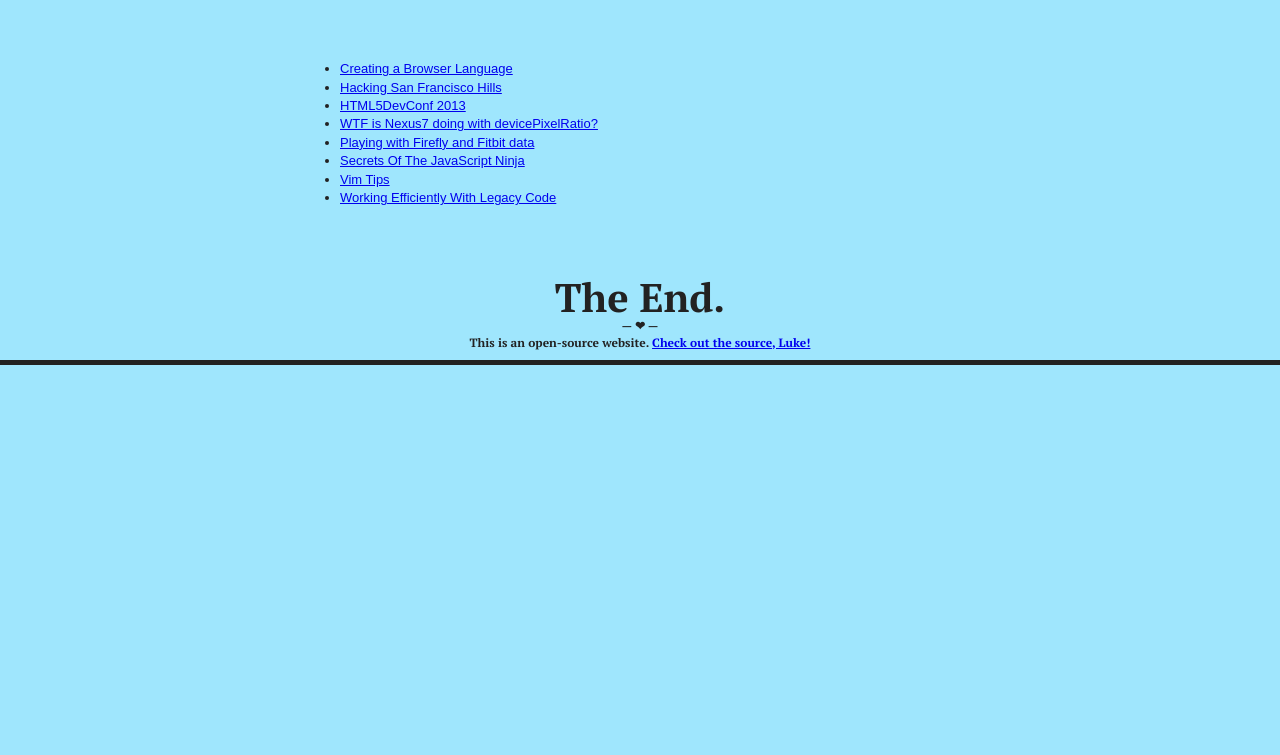
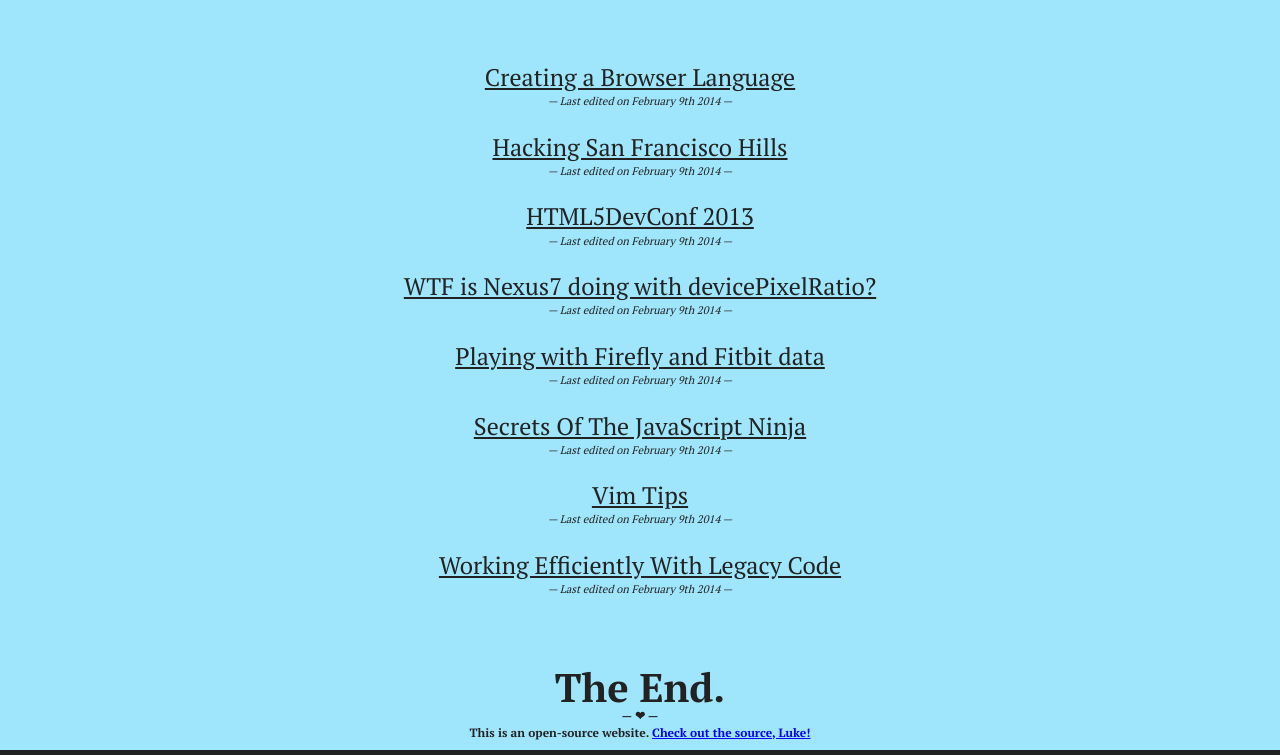
Before and after one commit to ArnaudBrousseau/arnaudbrousseau.com, a PHP site: page /notes in a window 1280 px wide. Shown: the part 64-819 px from the top of the page. Before the commit the page ends 429 px from the top, so only its background shows below. Run offline with PHP 8.4, Linux system fonts and the light colour scheme; some libraries are stand-ins or nearby versions.

Commit message:
Styles the notes index.

```diff
--- a/out/css/style.css
+++ b/out/css/style.css
@@ -296,9 +296,38 @@
 .grid .cell { width: 620px; }
 .grid-2 .cell { width: 300px; }
 
+/* Notes index list */
+.notes-index {
+    font-family: 'PT Serif', Georgia, serif;
+    font-size: 24px;
+    text-align: center;
+    padding-left: 0;
+    list-style-type: none;
+}
+
+.notes-list-item a,
+.notes-list-item a:visited {
+    color: #222;
+    padding: 2px 4px;
+    border-radius: 4px;
+}
+
+.notes-list-item a:hover {
+    text-decoration: none;
+    color: #fff;
+    background: #444;
+}
+
+.notes-list-item em {
+    display: block;
+    font-size: 11px;
+    margin-bottom: 20px;
+}
+
 /* Now let's style out notes */
 .note-title {
     margin-bottom: 0px;
+    text-align: center;
 }
 .note-subtitle {
     font-size: 11px;
--- a/out/index.html
+++ b/out/index.html
@@ -16,7 +16,7 @@
         Check out how: https://github.com/ArnaudBrousseau/arnaudbrousseau.com
 
         FYI this site was last generated on:
-        Sun Feb 09 2014 12:54:49 GMT-0800 (PST) (how precise! I know.)
+        Sun Feb 09 2014 17:38:29 GMT-0800 (PST) (how precise! I know.)
         ***********************************************************************
         -->
         <meta name="description" content="" />
--- a/out/labs/index.html
+++ b/out/labs/index.html
@@ -16,7 +16,7 @@
         Check out how: https://github.com/ArnaudBrousseau/arnaudbrousseau.com
 
         FYI this site was last generated on:
-        Sun Feb 09 2014 12:54:49 GMT-0800 (PST) (how precise! I know.)
+        Sun Feb 09 2014 17:38:29 GMT-0800 (PST) (how precise! I know.)
         ***********************************************************************
         -->
         <meta name="description" content="" />
--- a/out/notes/creating-a-browser-language.html
+++ b/out/notes/creating-a-browser-language.html
@@ -16,7 +16,7 @@
         Check out how: https://github.com/ArnaudBrousseau/arnaudbrousseau.com
 
         FYI this site was last generated on:
-        Sun Feb 09 2014 12:54:49 GMT-0800 (PST) (how precise! I know.)
+        Sun Feb 09 2014 17:38:29 GMT-0800 (PST) (how precise! I know.)
         ***********************************************************************
         -->
         <meta name="description" content="" />
--- a/out/notes/hacking-san-francisco-hills.html
+++ b/out/notes/hacking-san-francisco-hills.html
@@ -16,7 +16,7 @@
         Check out how: https://github.com/ArnaudBrousseau/arnaudbrousseau.com
 
         FYI this site was last generated on:
-        Sun Feb 09 2014 12:54:49 GMT-0800 (PST) (how precise! I know.)
+        Sun Feb 09 2014 17:38:29 GMT-0800 (PST) (how precise! I know.)
         ***********************************************************************
         -->
         <meta name="description" content="" />
--- a/out/notes/html5devconf2013.html
+++ b/out/notes/html5devconf2013.html
@@ -16,7 +16,7 @@
         Check out how: https://github.com/ArnaudBrousseau/arnaudbrousseau.com
 
         FYI this site was last generated on:
-        Sun Feb 09 2014 12:54:49 GMT-0800 (PST) (how precise! I know.)
+        Sun Feb 09 2014 17:38:29 GMT-0800 (PST) (how precise! I know.)
         ***********************************************************************
         -->
         <meta name="description" content="" />
--- a/out/notes/index.html
+++ b/out/notes/index.html
@@ -16,7 +16,7 @@
         Check out how: https://github.com/ArnaudBrousseau/arnaudbrousseau.com
 
         FYI this site was last generated on:
-        Sun Feb 09 2014 12:54:49 GMT-0800 (PST) (how precise! I know.)
+        Sun Feb 09 2014 17:38:29 GMT-0800 (PST) (how precise! I know.)
         ***********************************************************************
         -->
         <meta name="description" content="" />
@@ -42,54 +42,62 @@
         </header>
 
         <section id="main">
-            <ul>
+            <ul class="notes-index">
 
-        <li>
+        <li class="notes-list-item">
             <a href="/notes/creating-a-browser-language.html">
                 Creating a Browser Language
             </a>
+            <em>&mdash; Last edited on <time>February 9th 2014</time> &mdash;</em>
         </li>
 
-        <li>
+        <li class="notes-list-item">
             <a href="/notes/hacking-san-francisco-hills.html">
                 Hacking San Francisco Hills
             </a>
+            <em>&mdash; Last edited on <time>February 9th 2014</time> &mdash;</em>
         </li>
 
-        <li>
+        <li class="notes-list-item">
             <a href="/notes/html5devconf2013.html">
                 HTML5DevConf 2013
             </a>
+            <em>&mdash; Last edited on <time>February 9th 2014</time> &mdash;</em>
         </li>
 
-        <li>
+        <li class="notes-list-item">
             <a href="/notes/nexus7-devicepixelratio-wtf.html">
                 WTF is Nexus7 doing with devicePixelRatio?
             </a>
+            <em>&mdash; Last edited on <time>February 9th 2014</time> &mdash;</em>
         </li>
 
-        <li>
+        <li class="notes-list-item">
             <a href="/notes/playing-with-firefly-and-fitbit-data.html">
                 Playing with Firefly and Fitbit data
             </a>
+            <em>&mdash; Last edited on <time>February 9th 2014</time> &mdash;</em>
         </li>
 
-        <li>
+        <li class="notes-list-item">
             <a href="/notes/secrets-of-the-javascript-ninja.html">
                 Secrets Of The JavaScript Ninja
             </a>
+            <em>&mdash; Last edited on <time>February 9th 2014</time> &mdash;</em>
         </li>
 
-        <li>
+        <li class="notes-list-item">
             <a href="/notes/vim.html">
                 Vim Tips
             </a>
+            <em>&mdash; Last edited on <time>February 9th 2014</time> &mdash;</em>
         </li>
 
-        <li>
+        <li class="notes-list-item">
             <a href="/notes/working-efficiently-with-legacy-code.html">
                 Working Efficiently With Legacy Code
             </a>
+            <em>&mdash; Last edited on <time>February 9th 2014</time> &mdash;</em>
         </li>
 
 </ul>
--- a/out/notes/nexus7-devicepixelratio-wtf.html
+++ b/out/notes/nexus7-devicepixelratio-wtf.html
@@ -16,7 +16,7 @@
         Check out how: https://github.com/ArnaudBrousseau/arnaudbrousseau.com
 
         FYI this site was last generated on:
-        Sun Feb 09 2014 12:54:49 GMT-0800 (PST) (how precise! I know.)
+        Sun Feb 09 2014 17:38:29 GMT-0800 (PST) (how precise! I know.)
         ***********************************************************************
         -->
         <meta name="description" content="" />
--- a/out/notes/playing-with-firefly-and-fitbit-data.html
+++ b/out/notes/playing-with-firefly-and-fitbit-data.html
@@ -16,7 +16,7 @@
         Check out how: https://github.com/ArnaudBrousseau/arnaudbrousseau.com
 
         FYI this site was last generated on:
-        Sun Feb 09 2014 12:54:49 GMT-0800 (PST) (how precise! I know.)
+        Sun Feb 09 2014 17:38:29 GMT-0800 (PST) (how precise! I know.)
         ***********************************************************************
         -->
         <meta name="description" content="" />
--- a/out/notes/secrets-of-the-javascript-ninja.html
+++ b/out/notes/secrets-of-the-javascript-ninja.html
@@ -16,7 +16,7 @@
         Check out how: https://github.com/ArnaudBrousseau/arnaudbrousseau.com
 
         FYI this site was last generated on:
-        Sun Feb 09 2014 12:54:49 GMT-0800 (PST) (how precise! I know.)
+        Sun Feb 09 2014 17:38:29 GMT-0800 (PST) (how precise! I know.)
         ***********************************************************************
         -->
         <meta name="description" content="" />
--- a/out/notes/vim.html
+++ b/out/notes/vim.html
@@ -16,7 +16,7 @@
         Check out how: https://github.com/ArnaudBrousseau/arnaudbrousseau.com
 
         FYI this site was last generated on:
-        Sun Feb 09 2014 12:54:49 GMT-0800 (PST) (how precise! I know.)
+        Sun Feb 09 2014 17:38:29 GMT-0800 (PST) (how precise! I know.)
         ***********************************************************************
         -->
         <meta name="description" content="" />
--- a/out/notes/working-efficiently-with-legacy-code.html
+++ b/out/notes/working-efficiently-with-legacy-code.html
@@ -16,7 +16,7 @@
         Check out how: https://github.com/ArnaudBrousseau/arnaudbrousseau.com
 
         FYI this site was last generated on:
-        Sun Feb 09 2014 12:54:49 GMT-0800 (PST) (how precise! I know.)
+        Sun Feb 09 2014 17:38:29 GMT-0800 (PST) (how precise! I know.)
         ***********************************************************************
         -->
         <meta name="description" content="" />
```
Also changed, not shown: src/files/css/style.css (+29 -0 lines), 1 other file.
